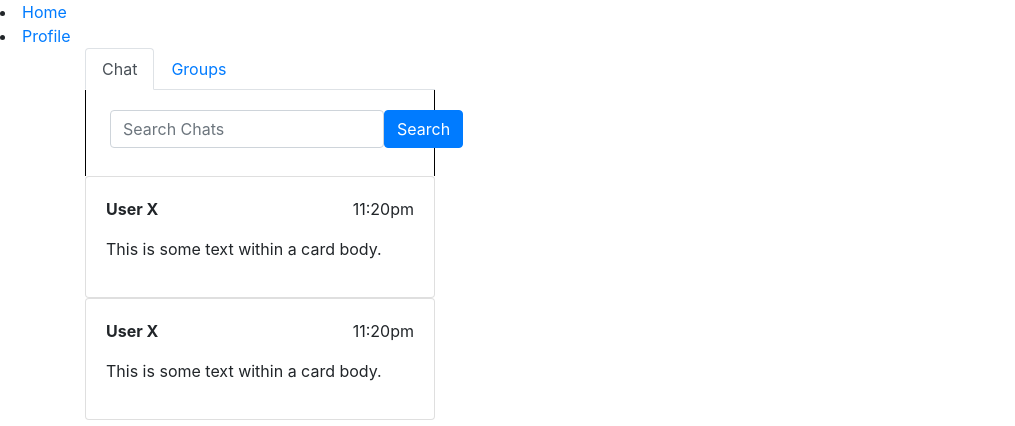
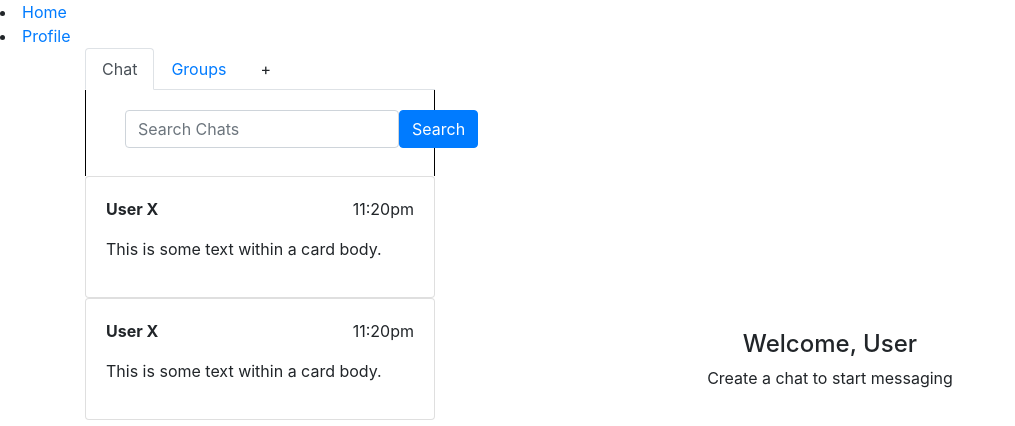
Before and after one commit to ksrawr/YallChat, a website: page views/index.html in a window 1280 px wide. Shown: the whole page, without its empty margins (0-1015 px from the left). Drawn offline with nearby package versions, Linux system fonts and the light colour scheme; files that its build step writes are made by us from their sources.

Commit message:
updates chat room styling

```diff
--- a/public/css/style.css
+++ b/public/css/style.css
@@ -8,3 +8,12 @@
 .chat-time {
 	text-align: right;
 }
+
+.message-container {
+	height: 80vh;
+	display: flex;
+	flex-direction: column;
+	align-items: center;
+	justify-content: center;
+	text-align: center;
+}
--- a/views/index.html
+++ b/views/index.html
@@ -31,6 +31,7 @@
 			  	<div class="nav nav-tabs" id="nav-tab" role="tablist">
 			    <a class="nav-item nav-link active" id="nav-chat-tab" data-toggle="tab" href="#nav-chat" role="tab" aria-controls="nav-chat" aria-selected="true">Chat</a>
 			    <a class="nav-item nav-link" id="nav-groups-tab" data-toggle="tab" href="#nav-groups" role="tab" aria-controls="nav-groups" aria-selected="false">Groups</a>
+			    <a class="nav-item nav-link" id="nav-groups-tab" role="tab">+</a>
 			  </div>
 			</nav>
 
@@ -40,7 +41,7 @@
 					<!-- Chat Tab Content -->
 					<div class="tab-pane fade show active" id="nav-chat" role="tabpanel" aria-labelledby="nav-chat-tab">
 
-						<div class="card search-container">
+						<div class="card search-container container">
 							<div class="card-body">
 								<form class="form-inline" id="searchChat">
 								  <div class="form-group mb-2 mx-sm-1">
@@ -97,8 +98,11 @@
 				</div>
 
 			</div>
-			<div class="col-sm-8">
-
+			<div class="col-sm-8 message-container">
+				<div>
+					<h4>Welcome, User</h4>
+					<p>Create a chat to start messaging</p>
+				</div>
 			</div>
 		</div>
 	</div>
```
